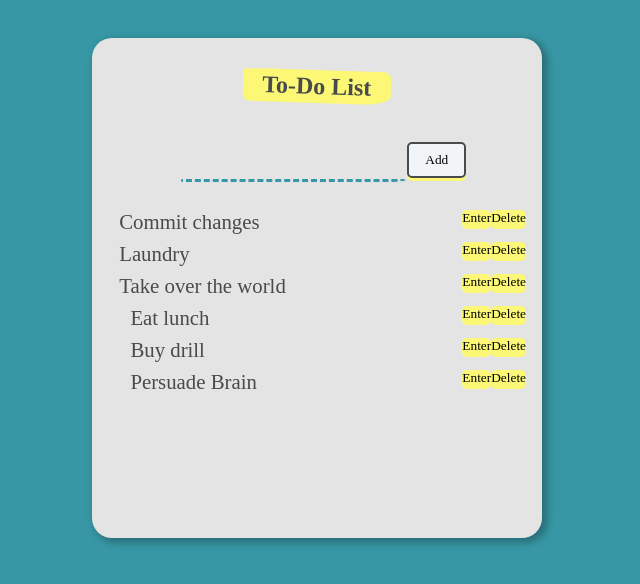
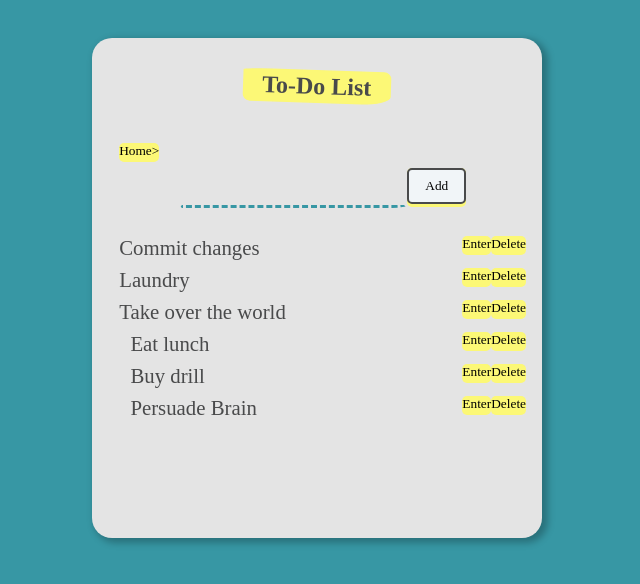
Before and after one commit to mthielvoldt/list-palette, a React (Create React App) app: page / in a window 1280 px wide. Shown: the top 584 px of the page, without its empty margins (323-963 px from the left). Built offline with nearby package versions, Linux system fonts and the light colour scheme.

Commit message:
Add ability to view specific location in tree

```diff
--- a/src/AddItemForm/AddItemForm.jsx
+++ b/src/AddItemForm/AddItemForm.jsx
@@ -1,7 +1,7 @@
 import React, { useState } from "react";
 import './AddItemForm.css';
 
-function AddItemForm({ callback }) {
+function AddItemForm({ location, callback }) {
   const [inputText, setInputText] = useState("");
 
   function handleChange(event) {
@@ -18,7 +18,7 @@ function AddItemForm({ callback }) {
   // calls parent function that adds item to the list, passing the newly entered text.
   function addItem() {
     if (inputText === "") return;
-    callback(inputText, 0);
+    callback(inputText, location);
     setInputText("");
   }
 
--- a/src/App/App.js
+++ b/src/App/App.js
@@ -1,4 +1,5 @@
 import React, { useState } from "react";
+import Location from "../Location/Location"
 import AddItemForm from "../AddItemForm/AddItemForm";
 import List from "../List/List";
 import mockQuery, { toSparseDoubleLink } from '../data.js'
@@ -32,7 +33,7 @@ function App() {
       prevItems[parent].child = newItem.id; // DB
 
 
-      return prevItems.concat(newItem);
+      return {items: prevItems.concat(newItem), location: prevState.location};
     });
     // DB: Create new row for new Item.
     // DB: update parent's child link  (DB doesn't need reverse link updated)
@@ -114,19 +115,28 @@ function App() {
 
   }
 
+  function setLocation(newLocation) {
+    console.log(newLocation);
+    setState( prevState => ({...prevState, location: newLocation}) );
+  }
+
   return (
     <div className="container">
       <div className="heading">
         <h1>To-Do List</h1>
-        {/* <Location location={location} /> */}
       </div>
-      <AddItemForm callback={addItem} />
+      <Location
+        items={state.items}
+        location={state.location}
+        locateCB={setLocation}/>
+      <AddItemForm location={state.location} callback={addItem} />
       <List
         items={state.items}
         index={state.items[state.location].child}
         position="0"
         deleteCB={deleteItem}
         moveCB={moveItem}
+        locateCB={setLocation}
       />
     </div>
   );
--- a/src/Item/Item.jsx
+++ b/src/Item/Item.jsx
@@ -2,7 +2,7 @@ import React, { useState } from "react";
 import List from "../List/List";
 import './Item.css';
 
-function Item({ item, items, position, deleteCB, moveCB }) {
+function Item({ item, items, position, deleteCB, moveCB, locateCB }) {
   const [struck, setStruck] = useState(false);
 
   function onItemClick(event) {
@@ -17,6 +17,7 @@ function Item({ item, items, position, deleteCB, moveCB }) {
 
   function enterMe(e) {
     e.stopPropagation();
+    locateCB(item.id);
 
   }
 
@@ -93,6 +94,7 @@ function Item({ item, items, position, deleteCB, moveCB }) {
           position={position + 1}
           deleteCB={deleteCB}
           moveCB={moveCB}
+          locateCB={locateCB}
         />
       }
     </div>
--- a/src/List/List.jsx
+++ b/src/List/List.jsx
@@ -1,7 +1,7 @@
 import React from 'react';
 import Item from '../Item/Item';
 
-function List({ items, index, position, deleteCB, moveCB }) {
+function List({ items, index, position, deleteCB, moveCB, locateCB }) {
 
   // build a return array
   let a = [];
@@ -16,6 +16,7 @@ function List({ items, index, position, deleteCB, moveCB }) {
       item={item}
       deleteCB={deleteCB}
       moveCB={moveCB}
+      locateCB={locateCB}
     />;
     index = item.next;
   }
--- /dev/null
+++ b/src/Location/Location.css
@@ -0,0 +1,6 @@
+
+.location {
+    text-align: left;
+    align-items: left;
+    margin-left: .7rem;
+}
--- /dev/null
+++ b/src/Location/Location.jsx
@@ -0,0 +1,39 @@
+import React from "react";
+import "./Location.css";
+
+function LocationButton( {text, location, locateCB}) {
+
+
+    return (
+        <button
+            onClick={() => {locateCB(location)}} >
+            {text}
+            </button>
+    );
+
+}
+
+function Location({ items, location, locateCB }) {
+
+    let a = [];
+    let i = 50;
+
+    while (location != null) {
+        a[--i] =
+        <LocationButton
+            key={i}
+            text={items[location].text+'>'}
+            location={location}
+            locateCB={locateCB} />
+
+        location = items[location].parent;
+    }
+
+    return (
+        <div className="location">
+            {a}
+        </div>
+    );
+}
+
+export default Location;
--- a/src/data.js
+++ b/src/data.js
@@ -1,6 +1,6 @@
 
 const mockQuery = [
-    { id: 0, next: null, child: 6, text: "Start Item" },
+    { id: 0, next: null, child: 6, text: "Home" },
     { id: 5, next: 2, child: null, text: "Laundry" },
     { id: 6, next: 5, child: null, text: "Commit changes" },
     { id: 2, next: null, child: 13, text: "Take over the world" },
```
